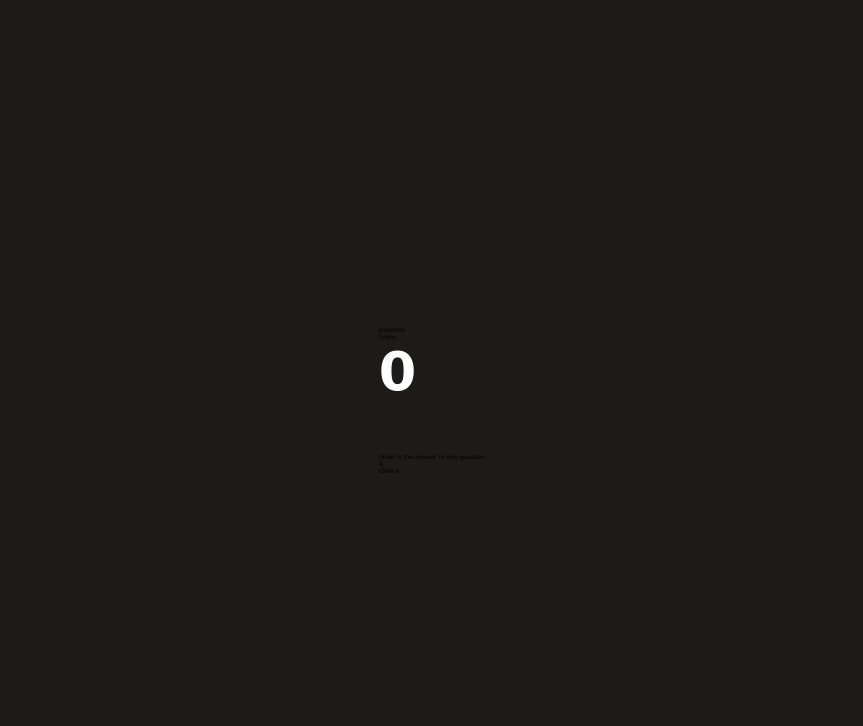
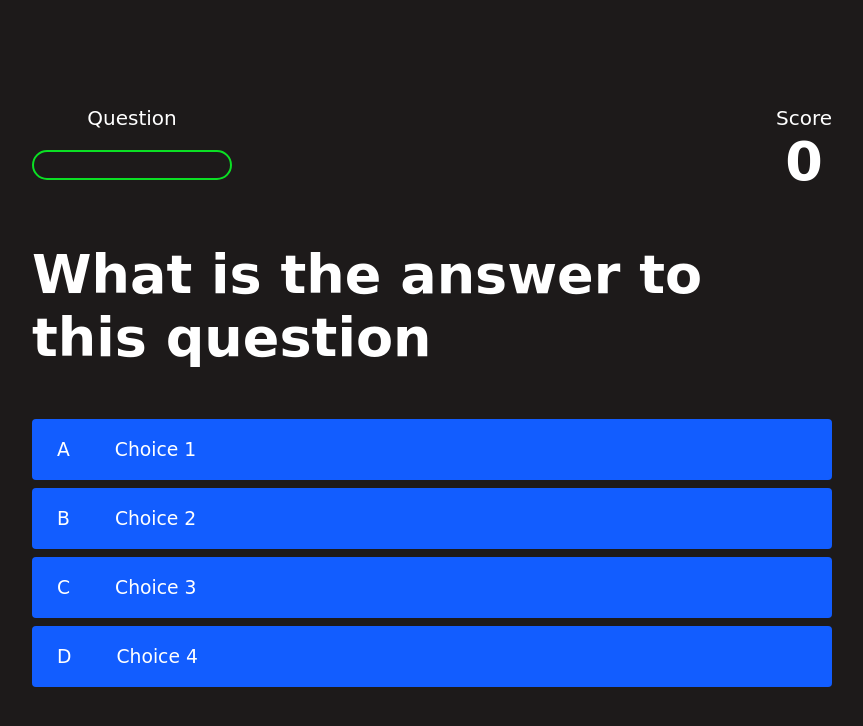
Before and after one commit to mikhwan97/quizapp, a plain HTML site: page game.html in a window 1280 px wide. Shown: the whole page, without its empty margins (208-1071 px from the left). Drawn offline with Linux system fonts and the light colour scheme.

Commit message:
Finish styling the css for game part

```diff
--- a/game.css
+++ b/game.css
@@ -0,0 +1,73 @@
+body {
+    color: #ffff;
+}
+
+.choice-container {
+    display: flex;
+    margin-bottom: 0.8rem;
+    width: 100%;
+    border-radius: 4px;
+    background: rgb(18,93,255);
+    font-size: 3rem;
+    min-width: 80rem;
+}
+
+.choice-container:hover {
+    cursor:pointer;
+    box-shadow: 0 0.4rem 1.4rem 0 rgba(6, 103, 247, 0.5);
+    transform: scale(1.02);
+    transform: transform 100ms;
+}
+
+.choice-prefix {
+    padding: 2rem 2.5rem;
+    color:white;
+}
+
+.choice-text {
+    padding:2rem;
+    width: 100%;
+}
+
+.correct {
+    background: linear-gradient(32deg, rgba(11, 223, 36) 0%, rgb(41, 232, 111) 100%);
+}
+
+.incorrect {
+    background: linear-gradient(32deg, rgba(230, 29, 29,1) 0%, rgb(224, 11, 11, 1) 100%);
+}
+
+/* Heads up display */
+#hud {
+    display: flex;
+    justify-content: space-between;
+}
+.hud-prefix {
+    text-align: center;
+    font-size: 2rem;
+}
+
+.hud-main-text {
+    text-align: center;
+}
+
+#progressBar {
+    width: 20rem;
+    height: 3rem;
+    border: 0.2rem solid rgb(11,223,36);
+    margin-top: 2rem;
+    border-radius: 50px;
+    overflow: hidden;
+}
+
+#progressBarFull {
+    height: 100%;
+    background: rgb(11,223,36);
+    width: 0%;
+}
+
+@media screen and (max-width: 768px) {
+    .choice-container {
+        min-width: 40rem;
+    }
+}
--- a/game.html
+++ b/game.html
@@ -30,12 +30,25 @@
                     </h1>
                 </div>
             </div>
-            <div id="question"> What is the answer to this question</div>
+            <h1 id="question"> What is the answer to this question</h1>
             <div class="choice-container">
                 <p class="choice-prefix">A</p>
-                <p class="choice-text">Choice</p>
+                <p class="choice-text" data-number="1">Choice 1</p>
+            </div>
+            <div class="choice-container">
+                <p class="choice-prefix">B</p>
+                <p class="choice-text" data-number="2">Choice 2</p>
+            </div>
+            <div class="choice-container">
+                <p class="choice-prefix">C</p>
+                <p class="choice-text" data-number="3">Choice 3</p>
+            </div>
+            <div class="choice-container">
+                <p class="choice-prefix">D</p>
+                <p class="choice-text" data-number="4">Choice 4</p>
             </div>
         </div>
     </div>
+    <script src="game.js"></script>
 </body>
 </html>
```
